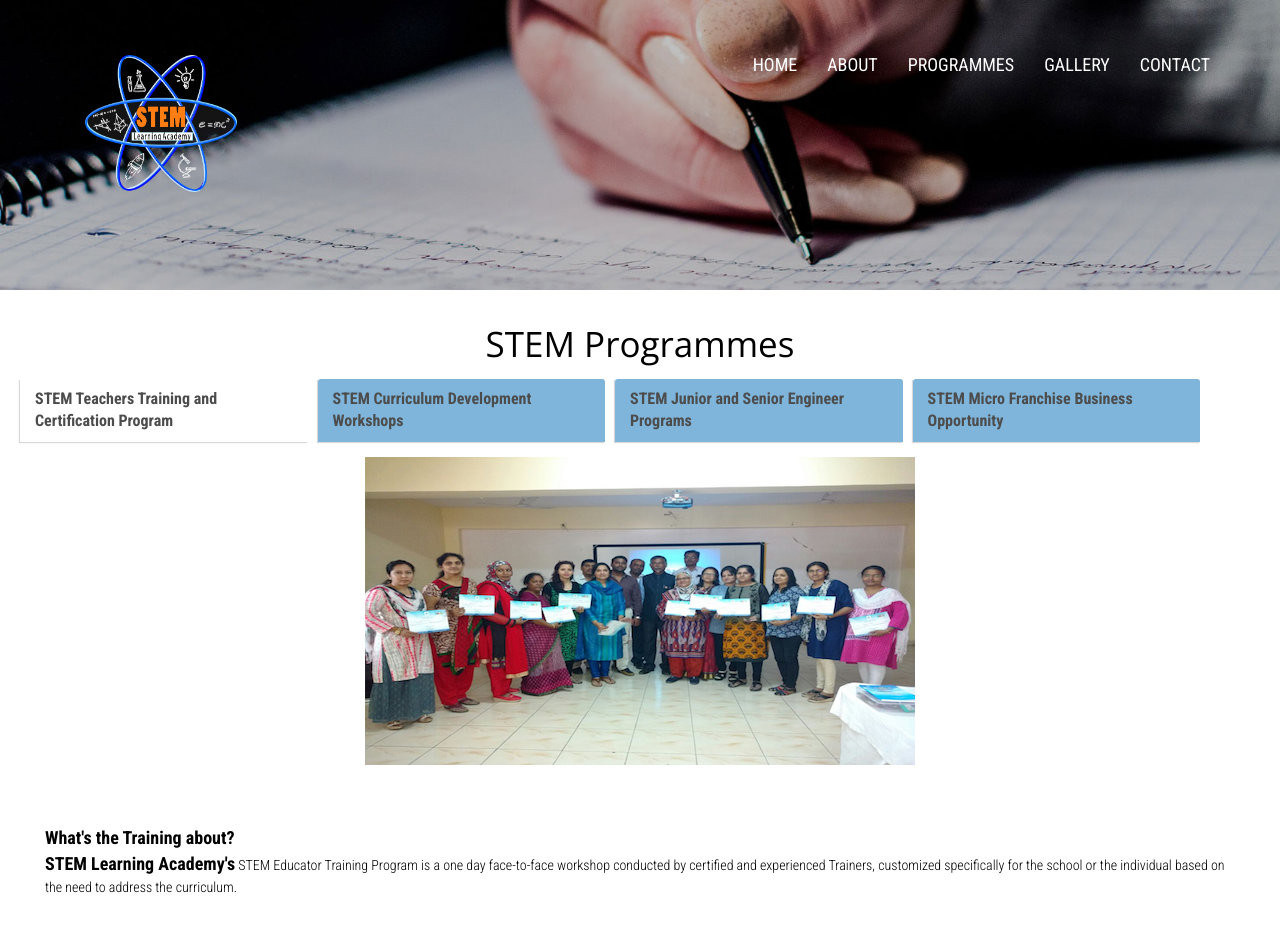
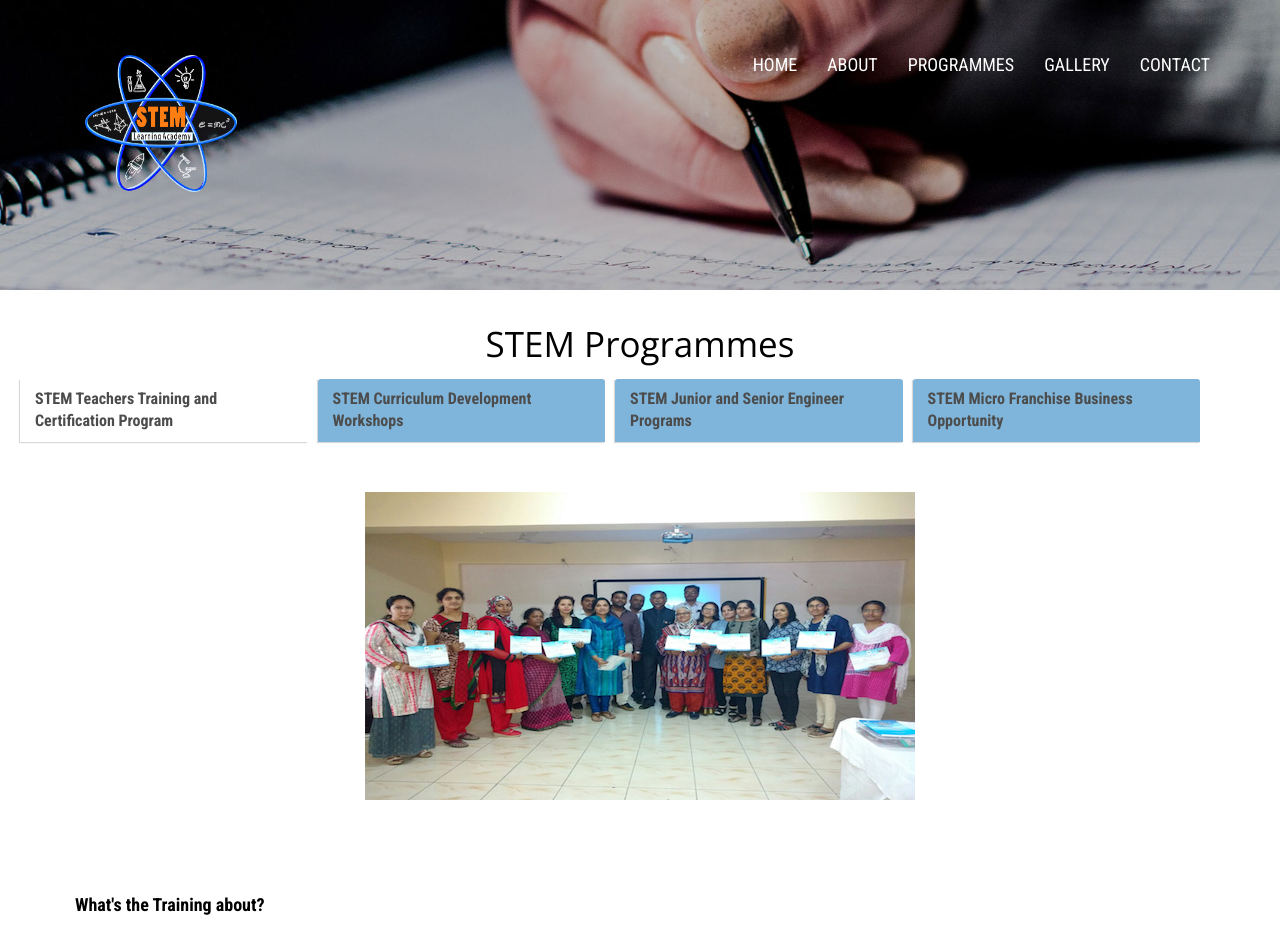
Before and after one commit to dhanyacm/stem, a Jekyll site: the page built from programmes.html, in a window 1280 px wide. Shown: the top 926 px of the page. Built offline with Jekyll 4.4.1, drawn with Linux system fonts in a browser that asks for light colours; a script that is not in the unit is left out.

Commit message:
Update programmes.html

```diff
--- a/programmes.html
+++ b/programmes.html
@@ -24,8 +24,8 @@ programmes: true
         <li><a href="#tab4">STEM Micro Franchise Business Opportunity</a></li>
     </ul>
 
-    <div class="tab-content">
-        <div id="tab1" class="tab active">
+    <div class="tab-content about-agile2">
+        <div id="tab1" class="tab active about-wthree">
 
 			<div class="col-lg-12 col-md-12 col-sm-12 team-w3l">
 				<figure>
@@ -62,7 +62,7 @@ programmes: true
 
 		</div>
 
-        <div id="tab2" class="tab">
+        <div id="tab2" class="tab about-wthree">
 			<div class="col-lg-12 col-md-12 col-sm-12 team-w3l">
 				<figure>
 					<img src="images/programmes/STEM-Curriculum.jpg" alt="STEM" class="img-responsive" style="display: block; max-width:50%;
@@ -91,7 +91,7 @@ programmes: true
 			</div>
         </div>
 
-        <div id="tab3" class="tab">
+        <div id="tab3" class="tab about-wthree">
 			<div class="col-lg-6 col-md-6 col-sm-6 team-w3l">
 
 				<figure>
@@ -151,7 +151,7 @@ programmes: true
 			</div>
 		</div>
 
-        <div id="tab4" class="tab">
+        <div id="tab4" class="tab about-wthree">
 
 			<div class="col-lg-12 col-md-12 col-sm-12 team-w3l">
 				<figure>
```
